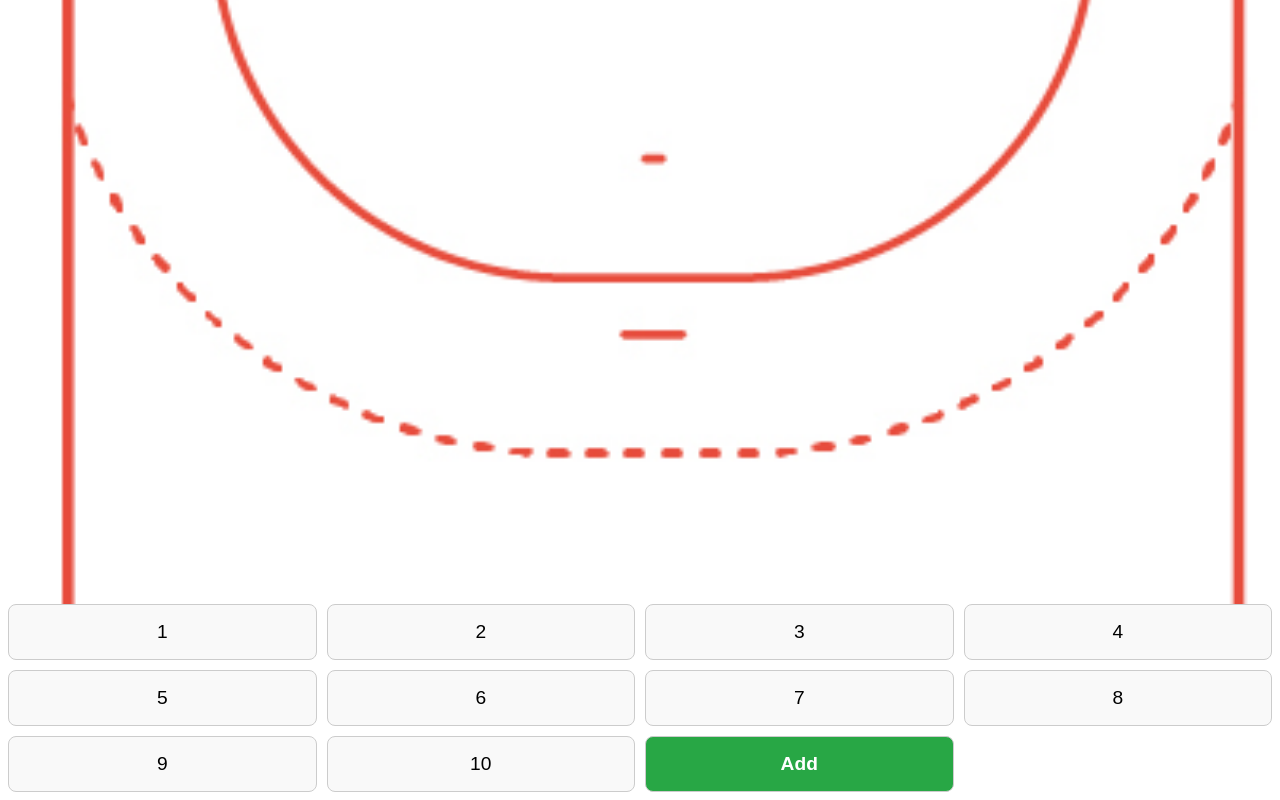
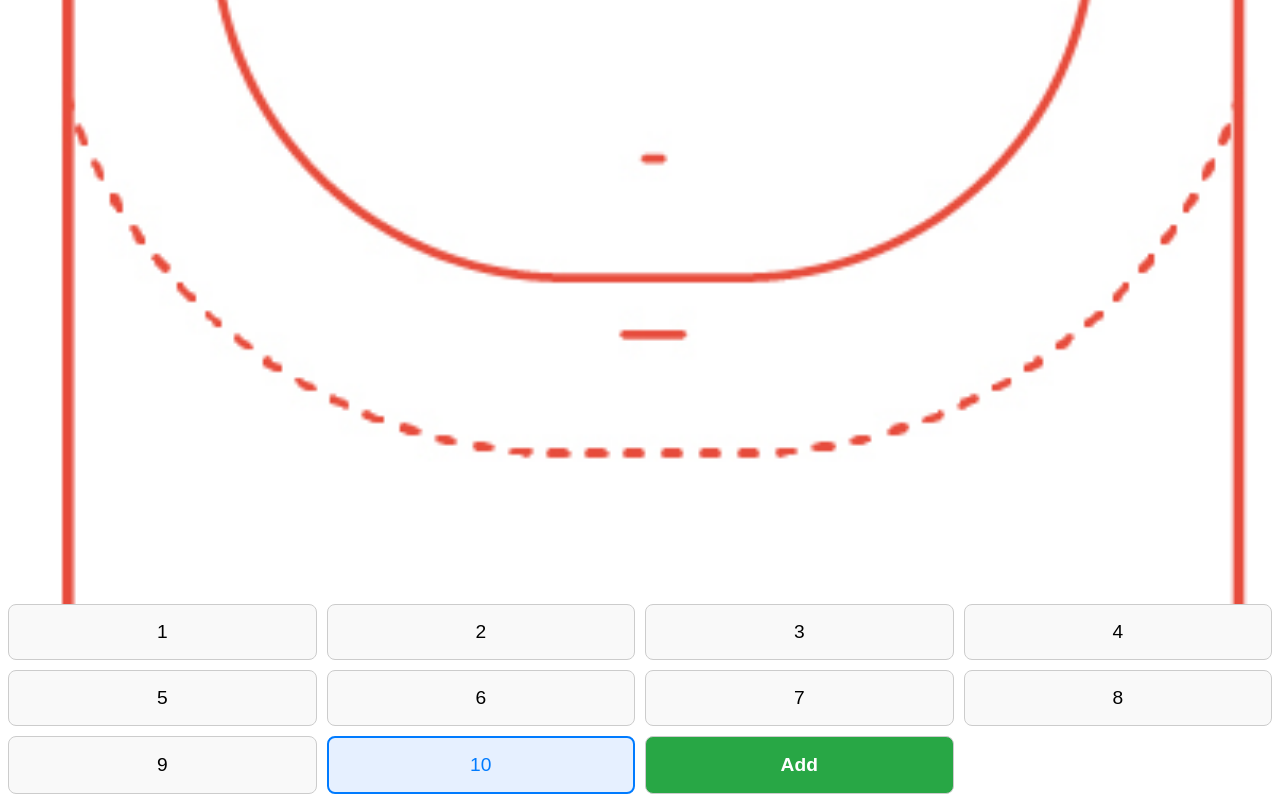
Before and after one commit to estevE11/hb-shot-tracker, a plain HTML site: page index.html in a window 1280 px wide. Both pictures are taken after a click on the button "10". Shown: the part 684-1484 px from the top of the page. Drawn offline with Linux system fonts and the light colour scheme.

Commit message:
shots per number

```diff
--- a/index.html
+++ b/index.html
@@ -42,6 +42,11 @@
         height: auto;
         display: block;
     }
+    .selected {
+        border: 2px solid #007bff;
+        background: #e6f0ff;
+        color: #007bff;
+    }
 </style>
 <script src="shots.js"></script>
 <script>
--- a/shots.js
+++ b/shots.js
@@ -39,12 +39,14 @@ const popup = {
 
 // --- New grid logic ---
 let gridNumbers = [1,2,3,4,5,6,7,8,9,10];
+let selectedNumberIndex = null;
 
 function renderGrid() {
     const grid = document.getElementById('list');
     let html = '<div id="number-grid" style="display: grid; grid-template-columns: repeat(4, 1fr); gap: 10px;">';
     for (let i = 0; i < gridNumbers.length; i++) {
-        html += `<button class="grid-btn" onclick="onGridButtonClick(${i})">${gridNumbers[i]}</button>`;
+        const selectedClass = (i === selectedNumberIndex) ? 'selected' : '';
+        html += `<button class="grid-btn ${selectedClass}" onclick="onGridButtonClick(${i})">${gridNumbers[i]}</button>`;
     }
     html += `<button class="grid-btn add-btn" onclick="onAddGridButton()">Add</button>`;
     html += '</div>';
@@ -52,8 +54,8 @@ function renderGrid() {
 }
 
 function onGridButtonClick(i) {
-    alert('Button ' + gridNumbers[i] + ' clicked');
-    // You can add your logic here for what happens when a number button is clicked
+    selectedNumberIndex = i;
+    renderGrid();
 }
 
 function onAddGridButton() {
@@ -100,9 +102,11 @@ const loop = () => {
     const scaledHeight = canvas.width * ratio;
     ctx.drawImage(bg, 0, 0, canvas.width, scaledHeight);
 
-    // Render all saved shots
+    // Render only shots for the selected number
+    if (selectedNumberIndex !== null) {
         for (let i = 0; i < data.length; i++) {
             const d = data[i];
+            if (d.number !== gridNumbers[selectedNumberIndex]) continue;
             const p0 = pitchToCanvas(Number(d.x0), Number(d.y0));
             const p1 = pitchToCanvas(Number(d.x1), Number(d.y1));
             const p2 = pitchToCanvas(Number(d.x2), Number(d.y2));
@@ -116,6 +120,7 @@ const loop = () => {
             renderCircle(p0.x, p0.y);
             renderCircle(p1.x, p1.y);
             renderCircle(p2.x, p2.y);
+        }
     }
 
     if (firstPointIn()) {
@@ -144,6 +149,10 @@ const loop = () => {
 }
 
 const onClick = (e) => {
+    if (selectedNumberIndex === null) {
+        alert('Please select a number before registering a shot.');
+        return;
+    }
     const rect = canvas.getBoundingClientRect();
     const x = e.clientX - rect.left;
     const y = e.clientY - rect.top;
@@ -241,9 +250,9 @@ const addData = (goal) => {
         y1: pos1.y.toFixed(3),
         x2: pos2.x.toFixed(3),
         y2: pos2.y.toFixed(3),
-        goal: goal
+        goal: goal,
+        number: gridNumbers[selectedNumberIndex]
     };
-
     data.push(newData);
 }
 
```
Lines whose indentation alone changed are shown as unchanged.
